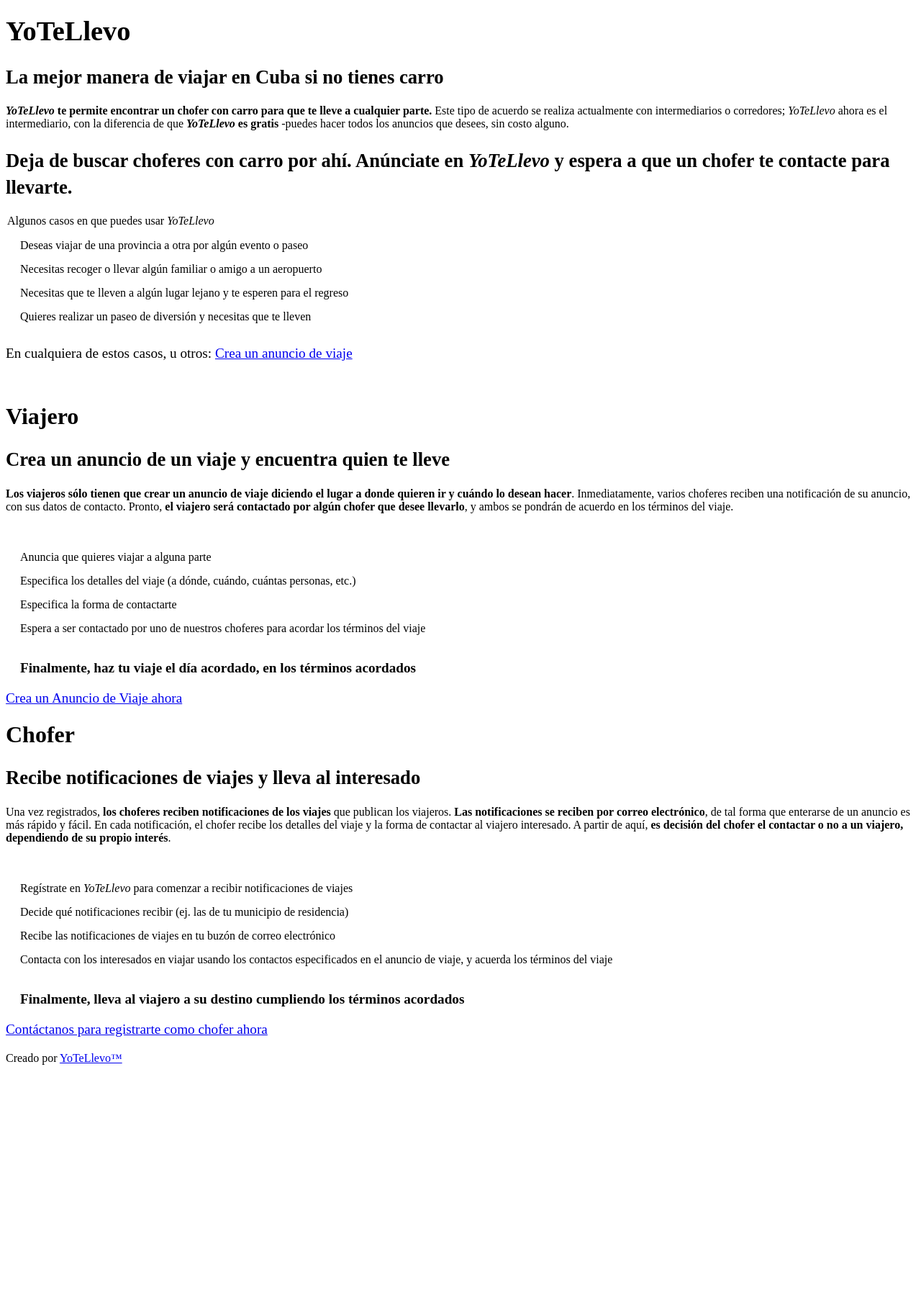
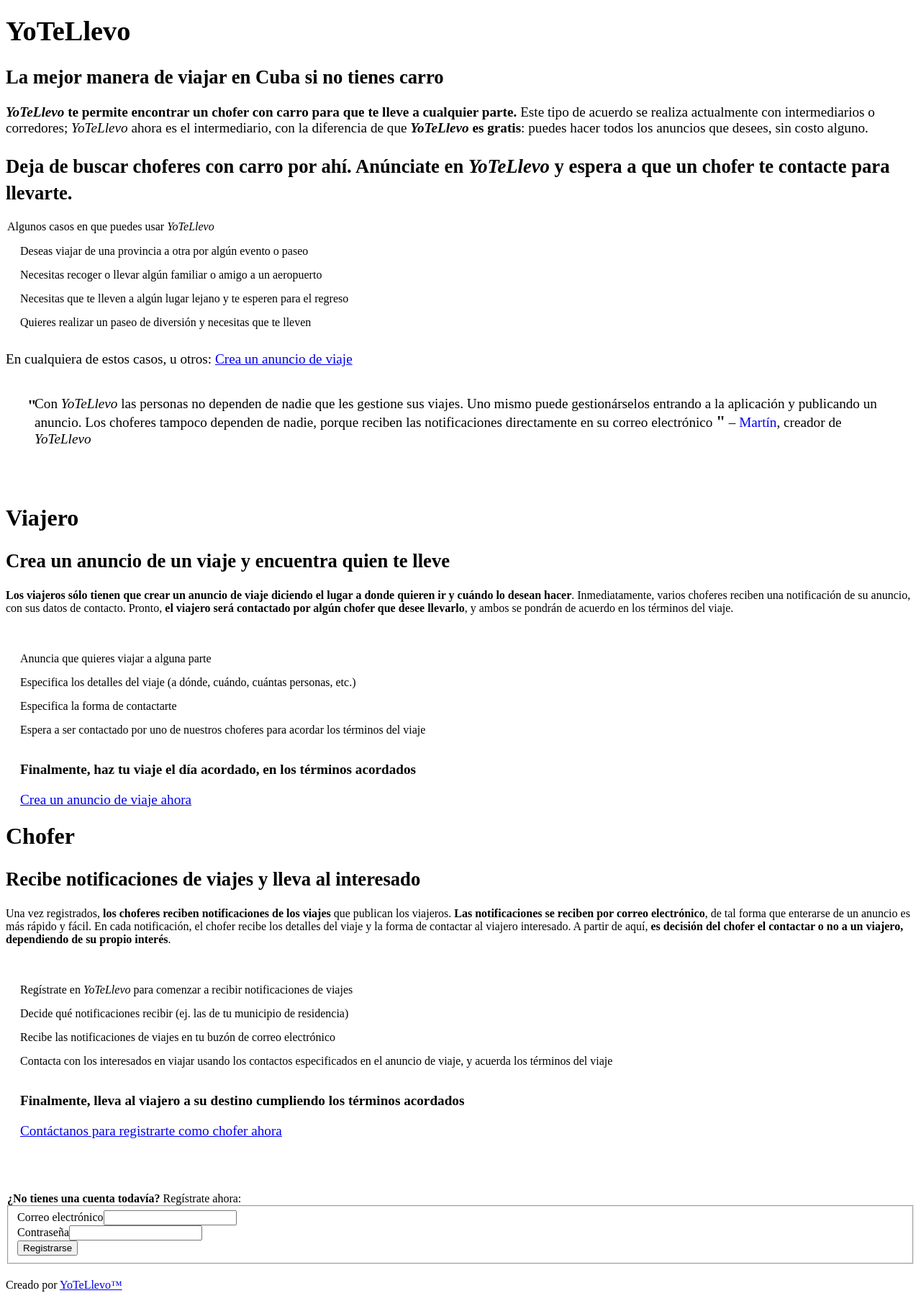
Before and after one commit to mortinp/crud-forms-handler, a CakePHP app: template app/View/Pages/home.ctp in a window 1280 px wide. Shown: the part 133-1947 px from the top of the page at 72% size. Before the commit the page ends 1612 px from the top, so only its background shows below. Run offline with PHP 8.4 and a stand-in for CakePHP, Linux system fonts and the light colour scheme; the template is opened without the code that fills it, so the values that code supplies are empty; form fields are guessed from the names that the template uses; some libraries are stand-ins or nearby versions.

Commit message:
some changes

```diff
--- /dev/null
+++ b/app/View/Elements/register_form.ctp
@@ -0,0 +1,9 @@
+<?php echo $this->Form->create('User', array('controller' => 'users', 'action' => 'register')); ?>
+<fieldset>
+    <?php
+    echo $this->Form->input('username', array('label' => 'Correo electrónico', 'type' => 'email'));
+    echo $this->Form->input('password', array('label'=> 'Contraseña'));
+    echo $this->Form->submit(__('Registrarse'));
+    ?>
+</fieldset>
+<?php echo $this->Form->end(); ?>
--- a/app/View/Layouts/default.ctp
+++ b/app/View/Layouts/default.ctp
@@ -74,6 +74,10 @@ if($isLoggedIn) {
                                 <?php if($role === 'regular' || $role === 'admin') :?>
                                     <li><?php echo $this->Html->link(__('<i class="glyphicon glyphicon-bell"></i> Mis anuncios'), array('controller' => 'travels', 'action' => 'index'), array('escape'=>false));?></li>
                                     <li><?php echo $this->Html->link(__('<i class="glyphicon glyphicon-flag"></i> <big><b>Anunciar viaje</b></big>'), array('controller' => 'travels', 'action' => 'add'), array('escape'=>false));?></li>
+
+                                    <?php if ($role === 'admin') :?>
+                                    <li><div class="alert alert-info">Los anuncion creados por los administradores NO son enviados a ningún chofer</div></li>
+                                    <?php endif?>
                                 <?php endif;?>
 
                             <?php else: ?>
--- a/app/View/Pages/home.ctp
+++ b/app/View/Pages/home.ctp
@@ -1,12 +1,16 @@
-<div class="container">
+<?php
+$isLoggedIn = AuthComponent::user('id') ? true : false;
+?>
+
+<div class="container" style="/*background-color: lightblue*/">
     <div class="row">
         <div class="col-md-6">
             <h1><big><i class="glyphicon glyphicon-road"></i> YoTeLlevo</big></h1>
             <h1><small>La mejor manera de viajar en Cuba si no tienes carro</small></h1>
             <div class="text-muted">
-                <b><em>YoTeLlevo</em> te permite encontrar un chofer con carro para que te lleve a cualquier parte.</b> Este tipo de acuerdo se realiza
+                <big><b><em>YoTeLlevo</em> te permite encontrar un chofer con carro para que te lleve a cualquier parte.</b> Este tipo de acuerdo se realiza
                 actualmente con intermediarios o corredores; <em>YoTeLlevo</em> ahora es el intermediario, con la diferencia de que
-                <b><em>YoTeLlevo</em> es gratis</b> -puedes hacer todos los anuncios que desees, sin costo alguno.
+                <b><em>YoTeLlevo</em> es gratis</b>: puedes hacer todos los anuncios que desees, sin costo alguno.</big>
             </div>
             <h1><small class="text-info">Deja de buscar choferes con carro por ahí. Anúnciate en <em>YoTeLlevo</em> y espera a que un chofer te contacte para llevarte.</small></h1>
         </div>
@@ -23,14 +27,23 @@
                 <?php echo $this->Html->link("<i class='glyphicon glyphicon-flag'></i> Crea un anuncio de viaje", array('controller'=>'travels', 'action'=>'add'), array('escape'=>false))?>
                 </big>
             </div>
+            <div class="text-muted" style="padding: 40px;">
+                <big><!--<i class="icon-quote-left"></i> -->
+                    <div style="position: absolute;margin-left: -10px"><big><b>"</b></big></div>
+                    Con <em>YoTeLlevo</em> las personas no dependen de nadie que les gestione sus viajes.
+                    Uno mismo puede gestionárselos entrando a la aplicación y publicando un anuncio.
+                    Los choferes tampoco dependen de nadie, porque reciben las notificaciones directamente en su correo electrónico
+                    <big><b>"</b></big><!-- <i class="icon-quote-right"></i> -->
+                    <span style="/*color: #000*/">&ndash; <a href="http://twitter.com/martinproenza" style="text-decoration: none">Martín</a>, creador de <em>YoTeLlevo</em></span>
+                </big>
+            </div>
         </div>
     </div>
 </div>
 
 <br/>
-<br/>
 
-<div class="container">
+<div class="container" style="/*background-color: lightcoral*/">
     <div class="row">
         <div class="col-md-6">
             <h1>Viajero</h1>
@@ -51,7 +64,7 @@
                     <li style="padding-bottom: 15px"><i class="glyphicon glyphicon-phone-alt" style="margin-left: -20px"></i> Espera a ser contactado por uno de nuestros choferes para acordar los términos del viaje</li>
                 </ul>
                 <div style="margin:20px"><big><b>Finalmente, haz tu viaje el día acordado, en los términos acordados</b></big></div>
-                <div><big><?php echo $this->Html->link("<i class='glyphicon glyphicon-flag'></i> Crea un Anuncio de Viaje ahora", array('controller'=>'travels', 'action'=>'add'), array('escape'=>false))?></big></div>
+                <div style="margin:20px"><big><?php echo $this->Html->link("<i class='glyphicon glyphicon-flag'></i> Crea un anuncio de viaje ahora", array('controller'=>'travels', 'action'=>'add'), array('escape'=>false))?></big></div>
             </div>
         </div>
         <div class="col-md-6">
@@ -73,11 +86,29 @@
                     <li style="padding-bottom: 15px"><i class="glyphicon glyphicon-phone-alt" style="margin-left: -20px"></i> Contacta con los interesados en viajar usando los contactos especificados en el anuncio de viaje, y acuerda los términos del viaje</li>
                 </ul>
                 <div style="margin:20px"><big><b>Finalmente, lleva al viajero a su destino cumpliendo los términos acordados</b></big></div>
-                <div><big><?php echo $this->Html->link("<i class='glyphicon glyphicon-earphone'></i> Contáctanos para registrarte como chofer ahora", array('controller'=>'pages', 'action'=>'display', 'contact'), array('escape'=>false))?></big></div>
+                <div style="margin:20px"><big><?php echo $this->Html->link("<i class='glyphicon glyphicon-earphone'></i> Contáctanos para registrarte como chofer ahora", array('controller'=>'pages', 'action'=>'display', 'contact'), array('escape'=>false))?></big></div>
             </div>
         </div>
     </div>
 </div>
 
+<br/>
+<br/>
+<br/>
+
+<?php if(!$isLoggedIn):?>
+<div class="container" style="/*background-color: yellowgreen*/">
+    <div class="row">
+        <div class="col-md-6">
+            <legend class="text-muted">
+                <!--Entra a tu cuenta para ver tus anuncios de viajes, o crear el primer anuncio si aún no tienes.-->
+                <b>¿No tienes una cuenta todavía?</b> Regístrate ahora:
+            </legend>
+            <?php echo $this->element('register_form')?>
+        </div>
+    </div>
+</div>
+<?php endif?>
+
 
 <?php $this->Html->css('home', null, array('inline' => false));?>
```
Also changed, not shown: app/View/Users/register.ctp (+1 -9 lines), app/View/Users/register_welcome.ctp (+10 -2 lines).
